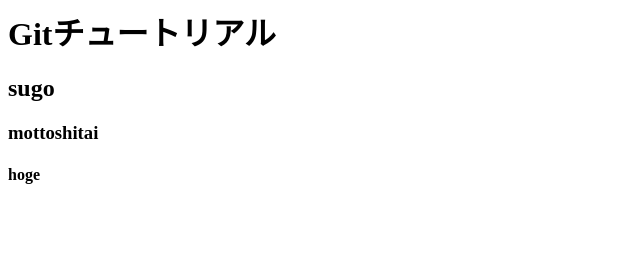
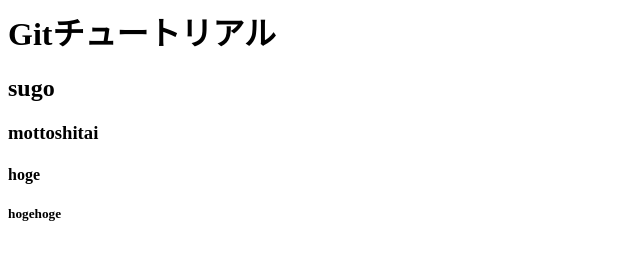
Before and after one commit to masa-gradstudent/git_tutorial, a plain HTML site: page index.html in a window 1280 px wide. Shown: the full height of the page, 0-640 px from the left. Drawn offline with Linux system fonts and the light colour scheme.

Commit message:
fifth commit

```diff
--- a/index.html
+++ b/index.html
@@ -2,3 +2,4 @@
 <h2>sugo</h2>
 <h3>mottoshitai</h3>
 <h4>hoge</h4>
+<h5>hogehoge</h5>
```
